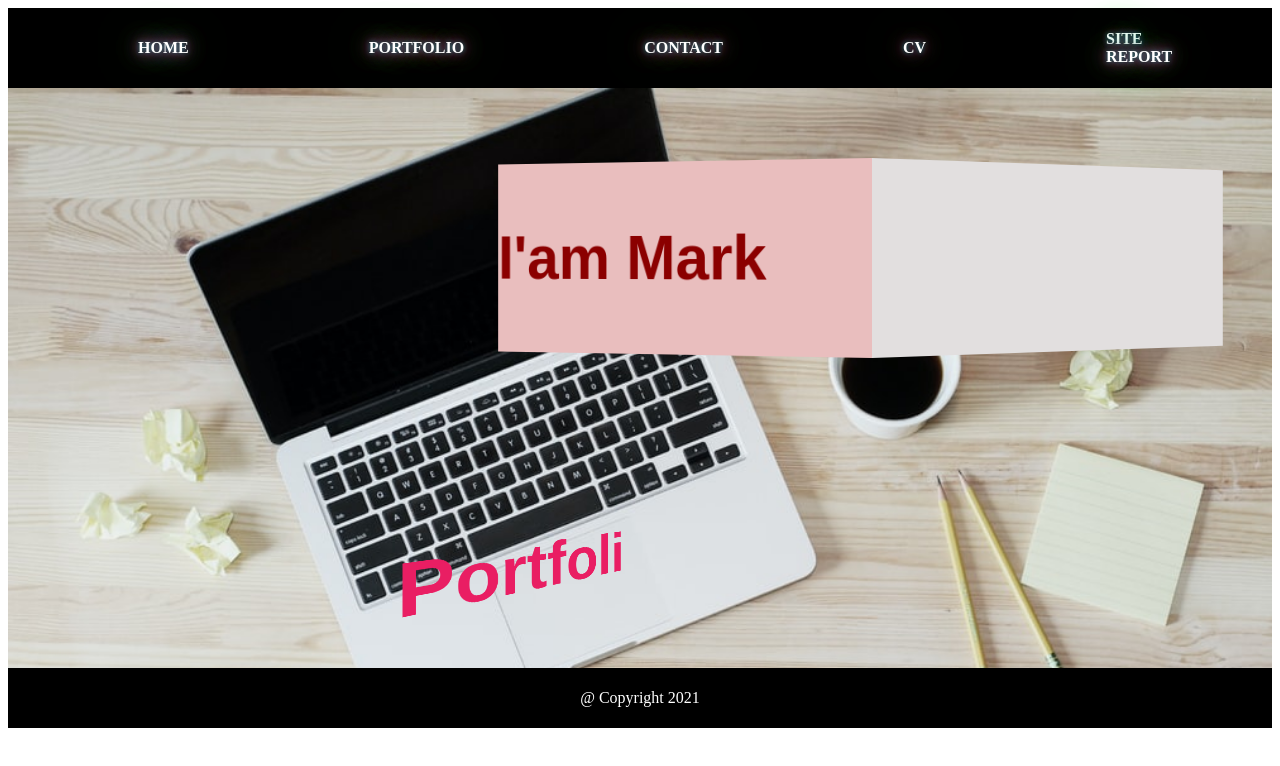
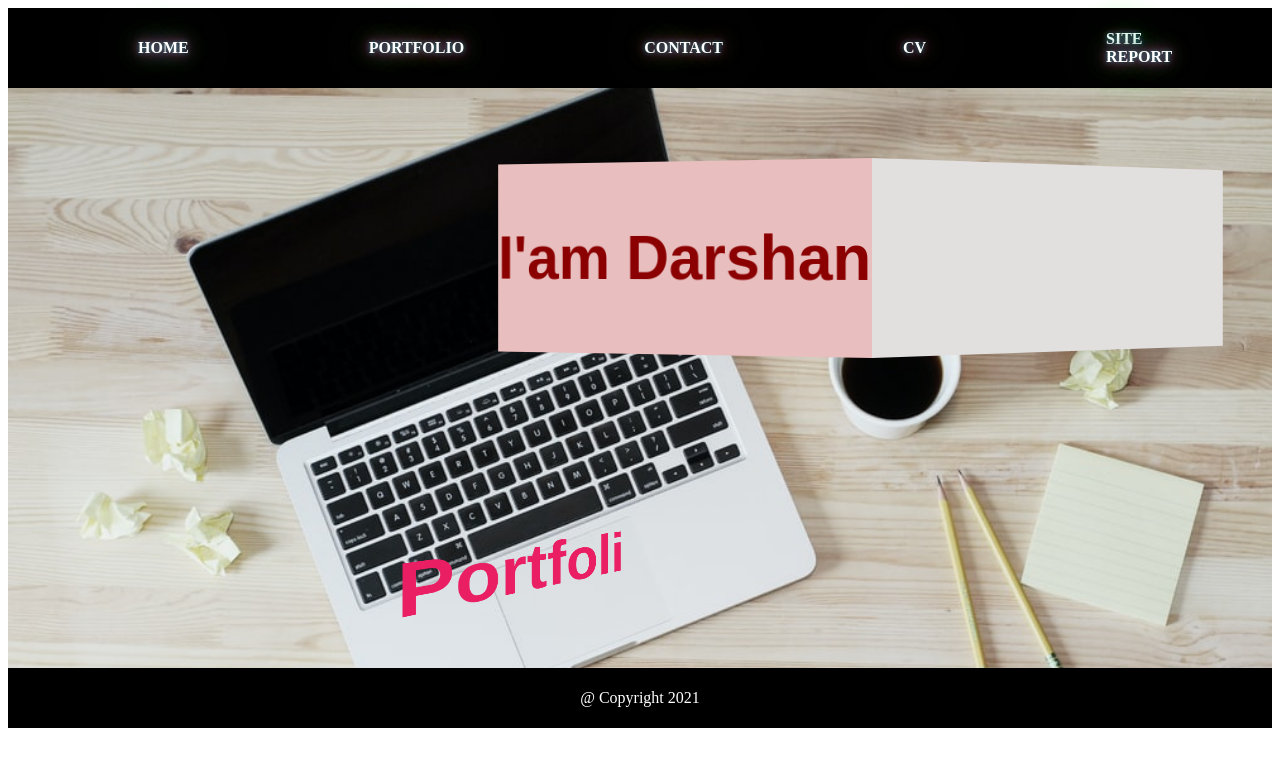
Before and after one commit to Darshan-2805/assignment, a plain HTML site: page index.html in a window 1280 px wide. Drawn offline with Linux system fonts and the light colour scheme.

Commit message:
Update index.html

```diff
--- a/index.html
+++ b/index.html
@@ -18,7 +18,7 @@
 	<div class="main" style="background-image:url('img/photo.jpg'); background-repeat: no-repeat; background-size: cover;">
 	<div class="box">
   		<div class="inner">
-    		<span>I'am Mark</span>
+    		<span>I'am Darshan</span>
   		</div>
   		<div class="inner">
     		<span>Hi </span>
```
